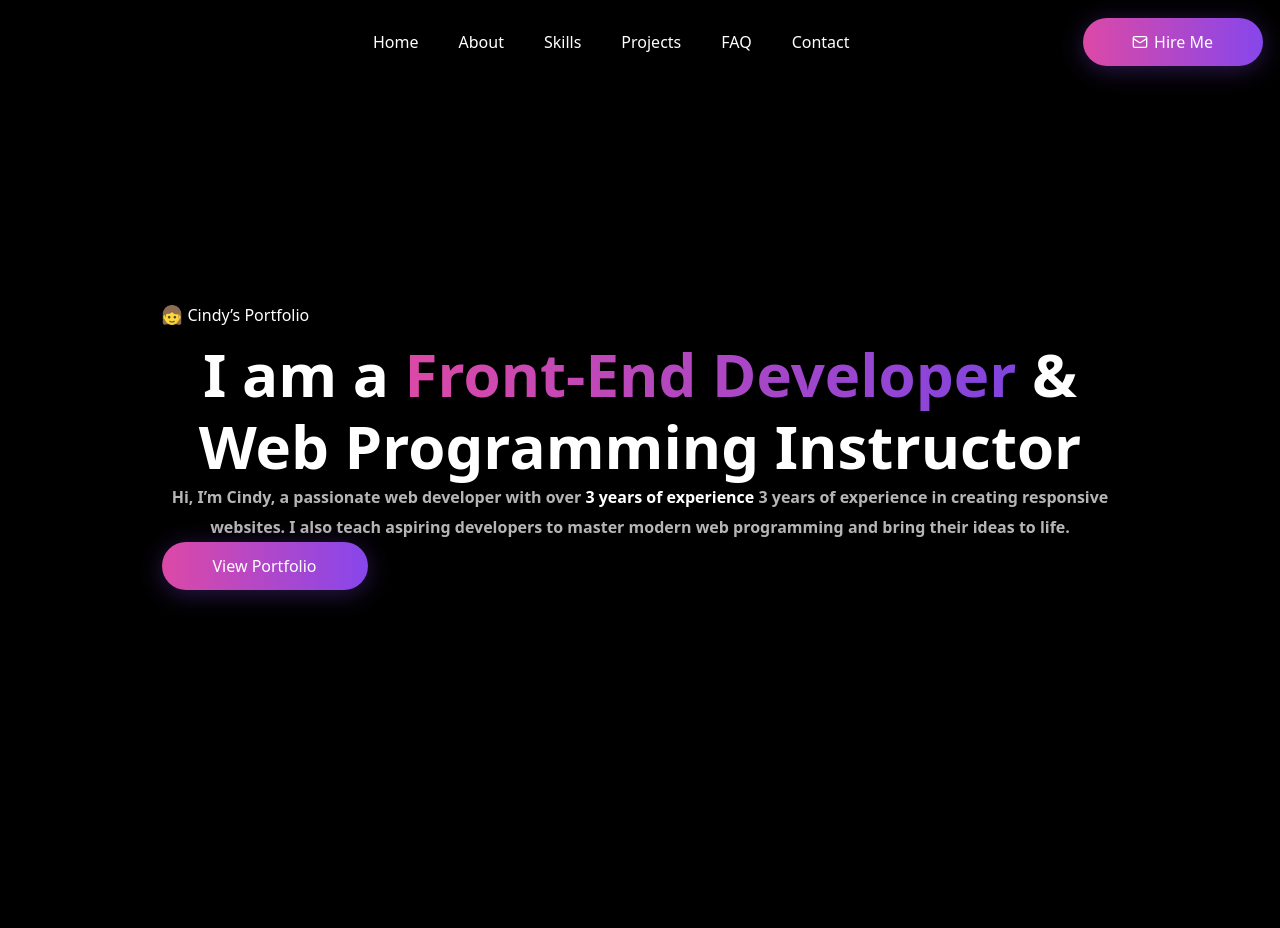
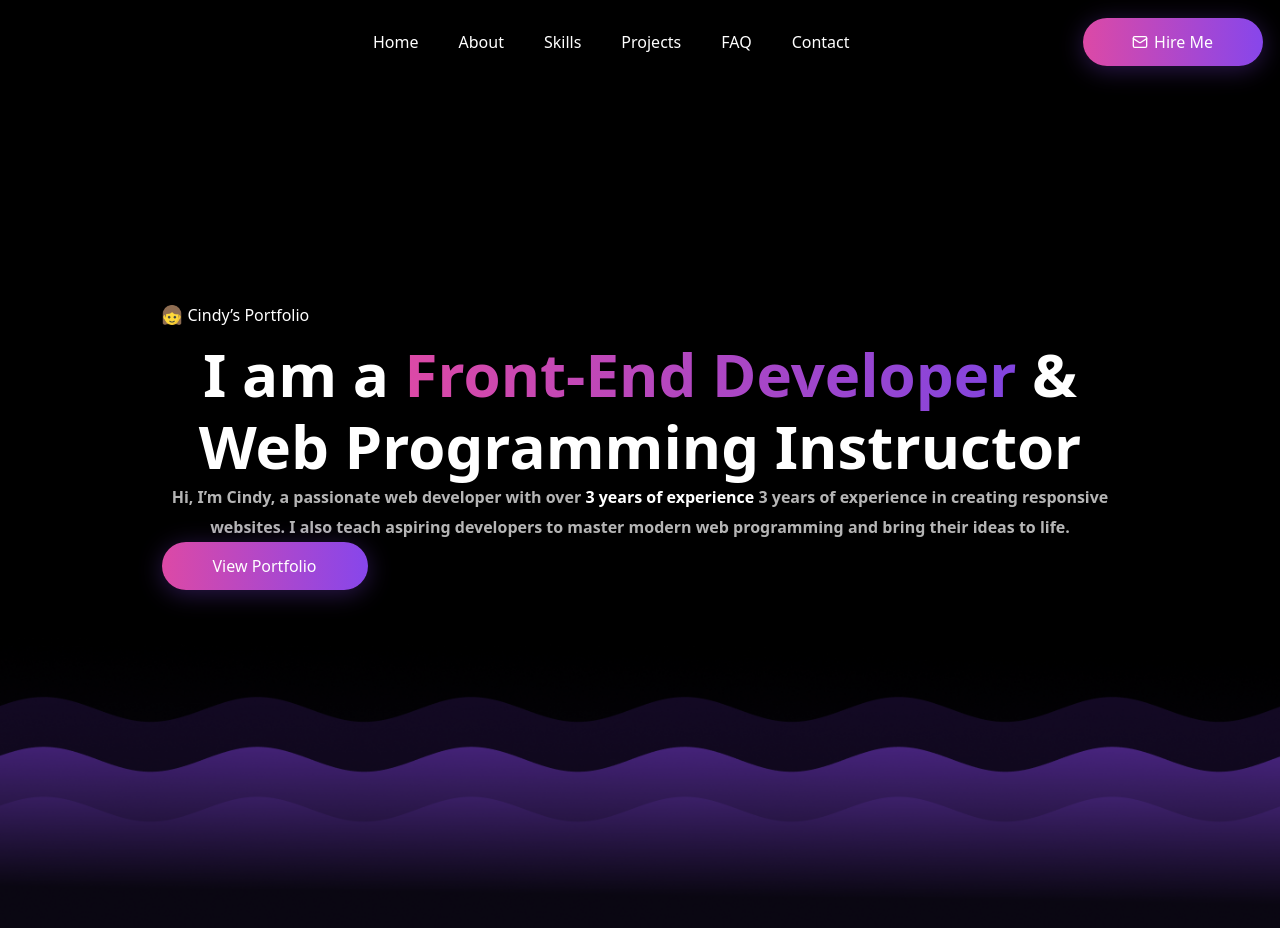
Before and after one commit to cindynufa/cindynufa-portfolio-5-wph, a Next.js app: page / in a window 1280 px wide. Before the commit the page ends 800 px from the top, so only its background shows below. Built offline with nearby package versions, Linux system fonts and the light colour scheme.

Commit message:
Feat: Changed path for Waves component

```diff
--- a/src/app/page.tsx
+++ b/src/app/page.tsx
@@ -1,3 +1,5 @@
+import About from '@/components/about';
+import Waves from '@/components/waves';
 import Header from '@/components/header';
 import Hero from '@/components/hero';
 
@@ -5,7 +7,9 @@ export default function Home() {
   return (
     <>
       <Header />
-      <Hero/>
+      <Hero />
+      <Waves />
+      <About />
     </>
   );
 }
```
